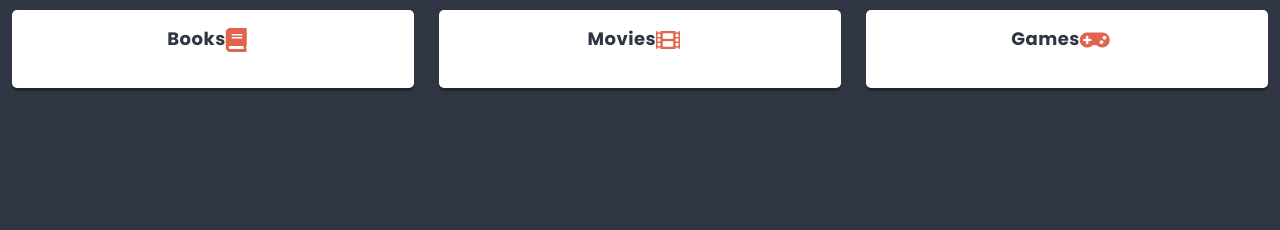
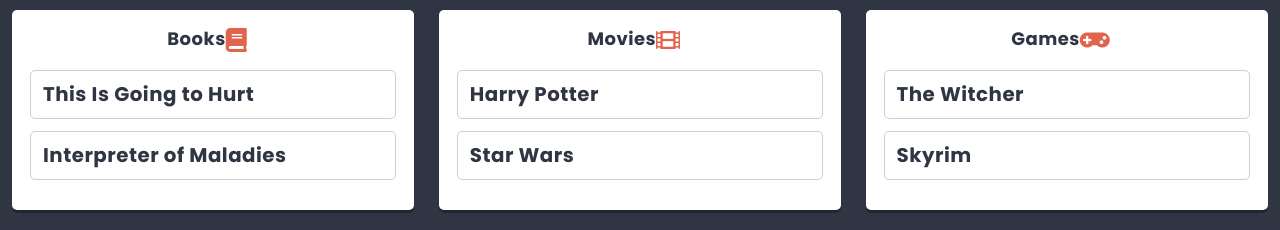
Before and after one commit to ibianche/react, a React app: page / in a window 1280 px wide. Shown: the part 473-703 px from the top of the page. Built offline with nearby package versions, Linux system fonts and the light colour scheme.

Commit message:
TASK 16.3 DONE

```diff
--- a/src/components/Card/Card.js
+++ b/src/components/Card/Card.js
@@ -9,6 +9,7 @@
     title: PropTypes.node.isRequired,
   };
   render() {
+    const {title} = this.props;
     return(
       <section className={styles.component}>
         <h2 className={styles.title}>{this.props.title}</h2>
--- a/src/components/Column/Column.js
+++ b/src/components/Column/Column.js
@@ -2,7 +2,7 @@
 import styles from './Column.scss';
 import PropTypes from 'prop-types';
 import {settings} from '../../data/dataStore';
-// import Card from '../Card/Card';
+import Card from '../Card/Card';
 // import Creator from '../Creator/Creator';
 import Icon from '../Icon/Icon';
 
@@ -20,7 +20,7 @@
   };
 
   render() {
-    const {title, icon} = this.props;
+    const {title, icon, cards} = this.props;
     return(
       <main className={styles.component}>
         <h3 className={styles.title}>{this.props.title}
@@ -34,6 +34,11 @@
             {/*<Card key={key} {...cardsProps} />*/}
           {/*))}*/}
         {/*</div>*/}
+        <div className={styles.cards}>
+          {cards.map(cardsProps => (
+            <Card key={cardsProps.id} {...cardsProps} />
+          ))}
+        </div>
 
         {/*<div className={styles.creator}>*/}
           {/*<Creator text={settings.cardCreatorText} action={title => this.addCard(title)}/>*/}
@@ -42,21 +47,6 @@
     );
   }
 
-  // addCard(title){
-  //   this.setState(state => (
-  //     {
-  //       cards: [
-  //         ...state.cards,
-  //         {
-  //           key: state.cards.length ? state.cards[state.cards.length-1].key+1 : 0,
-  //           title,
-  //           icon: 'list-alt',
-  //           cards: [],
-  //         },
-  //       ],
-  //     }
-  //   ));
-  // }
 
 
 }
--- /dev/null
+++ b/src/components/Column/ColumnContainer.js
@@ -0,0 +1,9 @@
+import {connect} from 'react-redux';
+import Column from './Column';
+
+const mapStateToProps = (state, props) => ({
+  cards: getCardsForColumn(state, props.id),
+});
+export const getCardsForColumn = ({cards}, columnId) => cards.filter(Card => Card.columnId == columnId);
+
+export default connect(mapStateToProps)(Column);
--- a/src/components/List/List.js
+++ b/src/components/List/List.js
@@ -2,7 +2,7 @@
 import styles from './List.scss';
 import Hero from '../Hero/Hero';
 import PropTypes from 'prop-types';
-import Column from '../Column/Column';
+import Column from '../Column/ColumnContainer';
 import {settings} from '../../data/dataStore';
 // import Creator from '../Creator/Creator';
 import ReactHtmlParser from 'react-html-parser';
```
